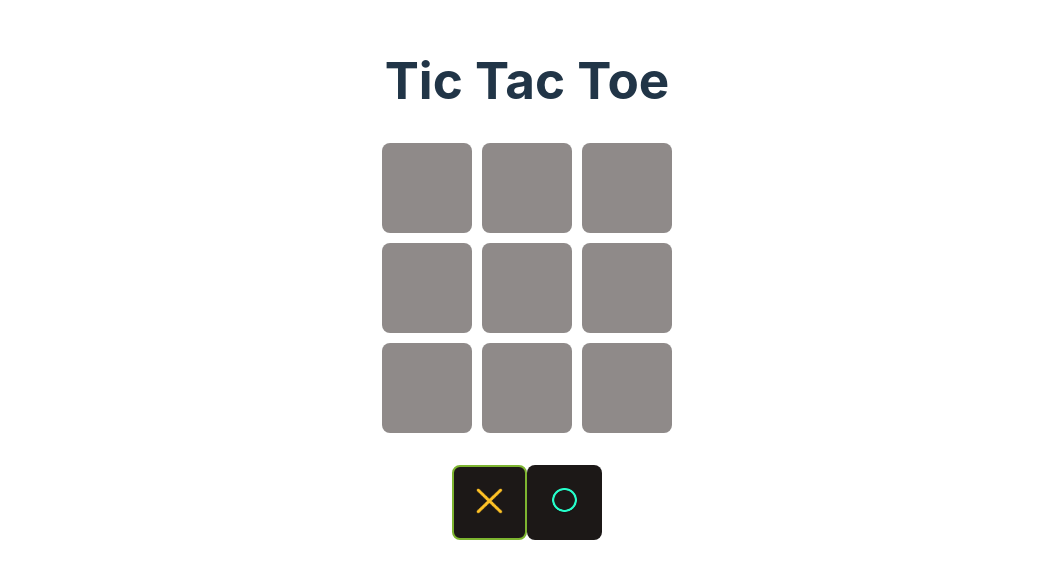
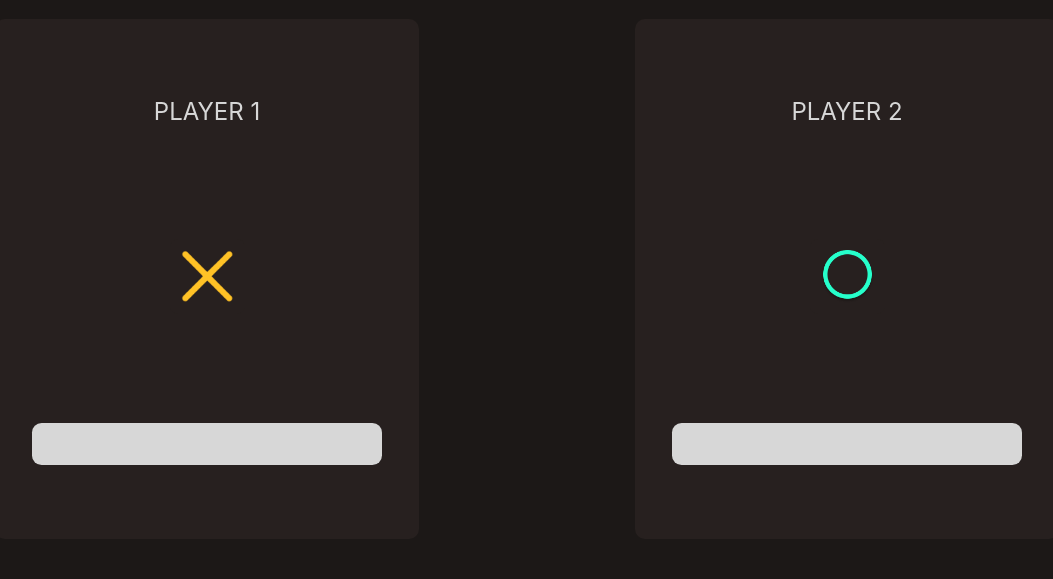
Before and after one commit to AnthonyyHL/tic-tac-toe, a React (Vite) app: page / in a window 1280 px wide. Shown: the part 121-700 px from the top of the page, without its empty margins (113-1166 px from the left). Built offline with nearby package versions, Linux system fonts and the light colour scheme.

Commit message:
feat: Add user input cards

```diff
--- a/src/user_input/UsersInput.css
+++ b/src/user_input/UsersInput.css
@@ -1,7 +1,7 @@
 .player-input-container {
   position: absolute;
-  display: none;
-  flex-direction: column;
+  display: grid;
+  grid-template-columns: repeat(2, 1fr);
   place-items: center;
   top: 0;
   left: 0;
@@ -12,13 +12,17 @@
 
 .player-input-card {
   display: grid;
-  flex-direction: column;
-  width: 100px;
-  height: 100px;
+  width: 30vw;
+  height: min(60vh, 40vw);
   background-color: rgb(39, 32, 31);
   place-items: center;
   border-radius: 10px;
   padding: 20px;
+}
+
+.player-input-card .player {
+  color: rgb(215, 215, 215);
+  font-size: 1.5em;
 }
 
 .player-input-card .cell {
@@ -33,3 +37,16 @@
   height: 100%;
   object-fit: contain;
 }
+
+/*.player-input-card*/
+.player-input {
+  width: 90%;
+  height: 40px;
+  background-color: rgb(215, 215, 215);
+  color: rgb(0, 0, 0);
+  border-radius: 0.5em;
+  font-size: 1.2em;
+  text-align: center;
+  border: none;
+  outline: none;
+}
--- a/src/user_input/UsersInput.jsx
+++ b/src/user_input/UsersInput.jsx
@@ -1,20 +1,58 @@
-import React from 'react'
+import React, { useState } from 'react'
 
 import { Cell } from '../components/Cell'
 import { TURNS_ICONS } from '../constants'
 
 import './UsersInput.css'
 
+const PlayerInputCard = ({ player, icon, handlePlayerChange }) => {
+  const playerLabelClassName = icon === TURNS_ICONS.X ? 'player-1' : 'player-2'
+  return (
+    <section className="player-input-card">
+      <label
+        htmlFor={playerLabelClassName}
+        className={`player ${playerLabelClassName}`}
+      >
+        {playerLabelClassName.replace('-', ' ').toLocaleUpperCase()}
+      </label>
+      <Cell>{icon}</Cell>
+      <input
+        id={player}
+        className="player-input"
+        type="text"
+        defaultValue={player}
+        onBlur={(e) => handlePlayerChange(e, icon)}
+      />
+    </section>
+  )
+}
+
 function UsersInput() {
+  const [player1, setPlayer1] = useState('')
+  const [player2, setPlayer2] = useState('')
+
+  const handlePlayerChange = (e, icon) => {
+    const { id, value } = e.target
+    if (icon === TURNS_ICONS.O && id === player1) {
+      alert('Player 2 name already exists')
+      return
+    }
+
+    icon === TURNS_ICONS.X ? setPlayer1(value) : setPlayer2(value)
+  }
+
   return (
     <section className="player-input-container">
-      <section className="player-input-card">
-        <label htmlFor="player1" className="player1">
-          Player 1
-        </label>
-        <Cell>{TURNS_ICONS.X}</Cell>
-        <input type="text" onBlur={(e) => console.log(e.target.value)} />
-      </section>
+      <PlayerInputCard
+        player={player1}
+        icon={TURNS_ICONS.X}
+        handlePlayerChange={handlePlayerChange}
+      />
+      <PlayerInputCard
+        player={player2}
+        icon={TURNS_ICONS.O}
+        handlePlayerChange={handlePlayerChange}
+      />
     </section>
   )
 }
```
